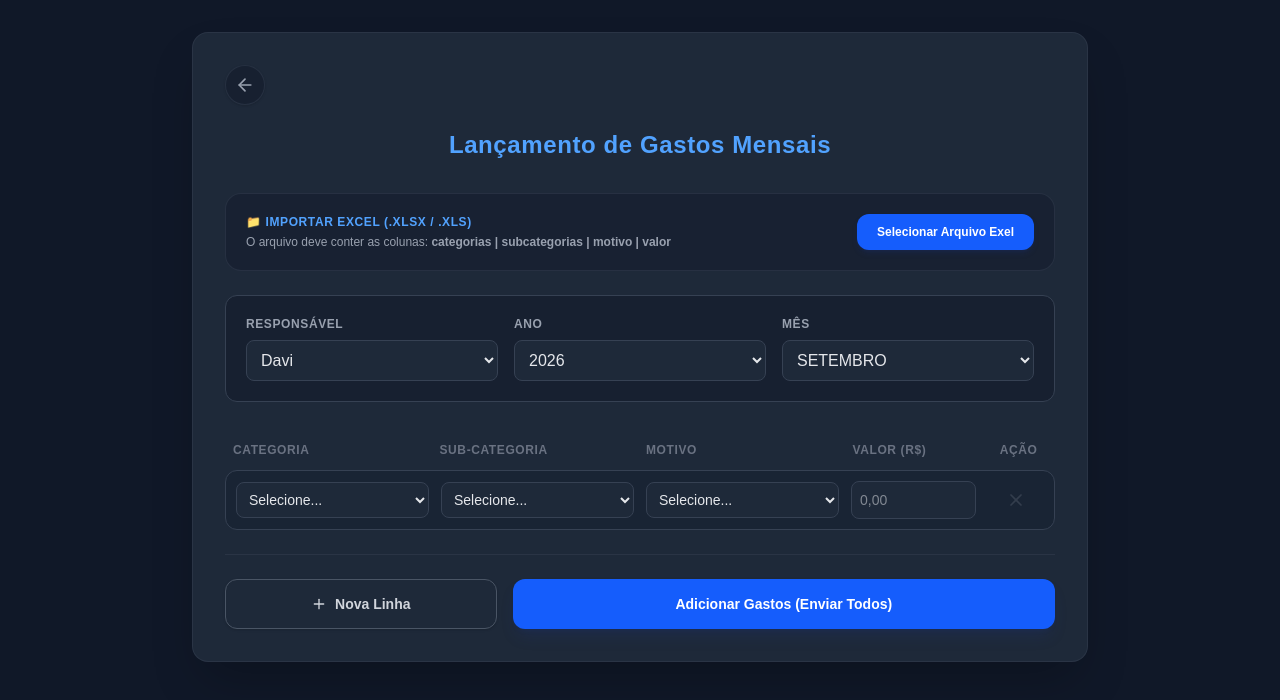
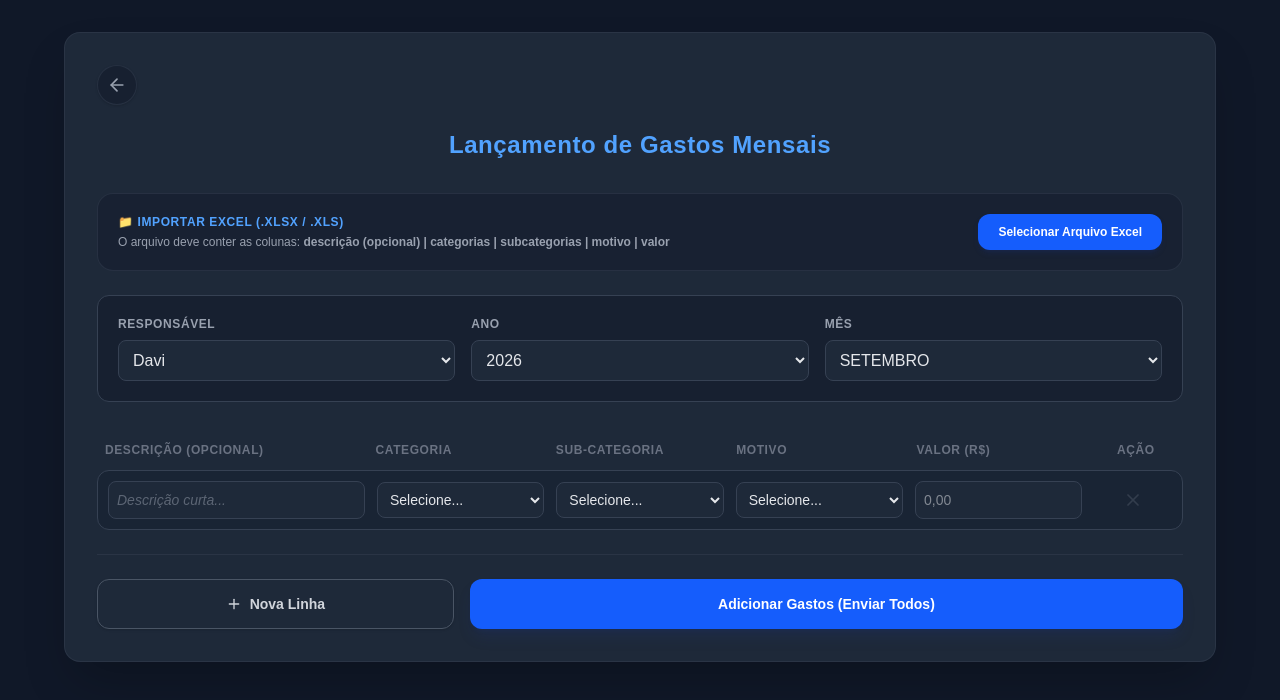
Before and after one commit to DaviGHeleno/Planejamento-Financeiro, a Next.js app in the folder frontend/: page /gastos in a window 1280 px wide. Shown: the top 700 px of the page. Built offline with nearby package versions, Linux system fonts and the light colour scheme.

Commit message:
feat: adiciona coluna visual de descricao nos gastos e corrige rota da API

```diff
--- a/frontend/src/app/gastos/page.tsx
+++ b/frontend/src/app/gastos/page.tsx
@@ -3,10 +3,11 @@
 import { useState } from 'react';
 import Link from 'next/link';
 import * as XLSX from 'xlsx';
-import { ArrowLeft, FileSpreadsheet, Plus, X, AlertCircle, CheckCircle, Loader2 } from 'lucide-react';
+import { ArrowLeft, Plus, X, AlertCircle, CheckCircle, Loader2 } from 'lucide-react';
 
 interface ItemGasto {
   id: string;
+  descricao: string; // Campo apenas visual
   categoria: string;
   subcategoria: string;
   motivo: string;
@@ -23,12 +24,12 @@ export default function GastosPage() {
 
   const anosOpcoes = ['26', '27', '28', '29', '30'];
   const mesesOpcoes = ['JANEIRO', 'FEVEREIRO', 'MARÇO', 'ABRIL', 'MAIO', 'JUNHO', 'JULHO', 'AGOSTO', 'SETEMBRO', 'OUTUBRO', 'NOVEMBRO', 'DEZEMBRO'];
-  const categoriaOpcoes = ['Alimentação', 'Atividade Física', 'Cuidado Pessoal', 'Extras', 'Futilidades', 'Imprevisto', 'Lazer', 'Transporte', 'Carro Novo'];
-  const subcategoriaOpcoes = ['carro', 'uber', 'restaurante', 'lanche', 'supermercado', 'beleza', 'terapia', 'remedio', 'passeios', 'hobbies', 'eventos', 'esportes', 'mimos', 'compras'];
-  const motivoOpcoes = ['AMIGOS', 'ONE', 'FAMILIA', 'GASOLINA', 'CONSERTO', 'PESSOAL', 'NAMORO', 'PRESENTE'];
+  const categoriaOpcoes = ['Alimentação', 'Atividade Física', 'Cuidado Pessoal', 'Extras', 'Futilidades', 'Imprevisto', 'Lazer', 'Transporte', 'CARRO NOVO', 'EUROTRIP'];
+  const subcategoriaOpcoes = ['carro', 'uber', 'restaurante', 'lanche', 'supermercado', 'beleza', 'terapia', 'remedio', 'passeios', 'hobbies', 'eventos', 'gym', 'esportes', 'mimos', 'compras', 'flock'];
+  const motivoOpcoes = ['AMIGOS', 'ONE', 'FAMILIA', 'GASOLINA', 'CONSERTO', 'PESSOAL', 'DAVI', 'PRESENTE'];
 
   const [itens, setItens] = useState<ItemGasto[]>([
-    { id: '1', categoria: '', subcategoria: '', motivo: '', valor: '' }
+    { id: '1', descricao: '', categoria: '', subcategoria: '', motivo: '', valor: '' }
   ]);
 
   const adicionarLinha = () => {
@@ -36,6 +37,7 @@ export default function GastosPage() {
       ...prev,
       {
         id: Date.now().toString(),
+        descricao: '', // Nova linha começa com a descrição vazia
         categoria: prev[prev.length - 1]?.categoria || '',
         subcategoria: prev[prev.length - 1]?.subcategoria || '',
         motivo: prev[prev.length - 1]?.motivo || '',
@@ -95,6 +97,8 @@ export default function GastosPage() {
         }
 
         const novosItens: ItemGasto[] = data.map((row, index) => {
+          // Captura a descrição se ela existir na planilha importada
+          const descricaoKey = Object.keys(row).find(k => k.toLowerCase().includes('descri'));
           const categoriaKey = Object.keys(row).find(k => k.toLowerCase().includes('categor'));
           const subcategoriaKey = Object.keys(row).find(k => k.toLowerCase().includes('sub'));
           const motivoKey = Object.keys(row).find(k => k.toLowerCase().includes('motivo'));
@@ -102,6 +106,7 @@ export default function GastosPage() {
 
           return {
             id: (Date.now() + index).toString(),
+            descricao: descricaoKey ? String(row[descricaoKey]) : '',
             categoria: normalizarOpcaoRigorosa(categoriaKey ? String(row[categoriaKey]) : '', categoriaOpcoes),
             subcategoria: normalizarOpcaoRigorosa(subcategoriaKey ? String(row[subcategoriaKey]) : '', subcategoriaOpcoes),
             motivo: normalizarOpcaoRigorosa(motivoKey ? String(row[motivoKey]) : '', motivoOpcoes),
@@ -162,6 +167,8 @@ export default function GastosPage() {
     mostrarMensagem('Enviando gastos em lote...', 'carregando');
 
     const abaNome = `Mensal ${ano} - ${responsavel}`;
+
+    // A propriedade "descricao" NÃO é enviada no objeto itensParaEnviar
     const itensParaEnviar = itensValidos.map((i) => ({
       mes,
       categoria: i.categoria,
@@ -171,7 +178,10 @@ export default function GastosPage() {
     }));
 
     try {
-      const response = await fetch('http://localhost:3000/api/gasto', {
+      const API_URL = process.env.NEXT_PUBLIC_API_URL || 'http://localhost:3000';
+
+      // ROTAS CORRIGIDAS: /api/gasto (no singular) para combinar com o Backend
+      const response = await fetch(`${API_URL}/api/gasto`, {
         method: 'POST',
         headers: { 'Content-Type': 'application/json' },
         body: JSON.stringify({ aba: abaNome, itens: itensParaEnviar }),
@@ -180,7 +190,7 @@ export default function GastosPage() {
       const data = await response.json();
       if (response.ok) {
         mostrarMensagem(`${itensParaEnviar.length} gasto(s) cadastrado(s) na aba "${abaNome}" com sucesso!`, 'sucesso');
-        setItens([{ id: Date.now().toString(), categoria: '', subcategoria: '', motivo: '', valor: '' }]);
+        setItens([{ id: Date.now().toString(), descricao: '', categoria: '', subcategoria: '', motivo: '', valor: '' }]);
       } else {
         mostrarMensagem(data.error || 'Erro ao salvar gastos na base de dados.', 'erro');
       }
@@ -193,9 +203,9 @@ export default function GastosPage() {
 
   return (
     <div className="min-h-screen bg-gray-900 text-white p-6 md:p-8">
-      <div className="max-w-4xl mx-auto bg-gray-800 p-6 md:p-8 rounded-2xl shadow-2xl border border-gray-700/50">
+      <div className="max-w-6xl mx-auto bg-gray-800 p-6 md:p-8 rounded-2xl shadow-2xl border border-gray-700/50">
 
-        {/* BOTÃO DE VOLTAR REDONDO COM ÍCONE */}
+        {/* BOTÃO DE VOLTAR */}
         <div className="mb-6">
           <Link
             href="/"
@@ -215,12 +225,11 @@ export default function GastosPage() {
           {/* BOTÃO DE UPLOAD DE EXCEL */}
           <div className="bg-gray-900/40 p-5 rounded-2xl border border-gray-700/50 flex flex-col md:flex-row items-center justify-between gap-4">
             <div>
-              <h3 className="text-xs font-bold uppercase tracking-wider text-blue-400 mb-1">📁 Importar Excel (.xlsx / .xls)
-              </h3>
-              <p className="text-xs text-gray-400">O arquivo deve conter as colunas: <strong>categorias | subcategorias | motivo | valor</strong></p>
+              <h3 className="text-xs font-bold uppercase tracking-wider text-blue-400 mb-1">📁 Importar Excel (.xlsx / .xls)</h3>
+              <p className="text-xs text-gray-400">O arquivo deve conter as colunas: <strong>descrição (opcional) | categorias | subcategorias | motivo | valor</strong></p>
             </div>
             <label className="cursor-pointer bg-blue-600 hover:bg-blue-500 text-white font-bold px-5 py-2.5 rounded-xl text-xs transition-all shadow-md shadow-blue-900/20 text-center">
-              <span>Selecionar Arquivo Exel</span>
+              <span>Selecionar Arquivo Excel</span>
               <input type="file" accept=".xlsx, .xls" onChange={handleFileUpload} className="hidden" />
             </label>
           </div>
@@ -248,12 +257,13 @@ export default function GastosPage() {
             </div>
           </div>
 
-          {/* LISTA DINÂMICA */}
-          <div className="space-y-3 pt-4">
-            <div className="hidden md:grid md:grid-cols-12 gap-3 text-xs font-bold uppercase text-gray-500 px-2 tracking-wider">
-              <span className="col-span-3">Categoria</span>
-              <span className="col-span-3">Sub-categoria</span>
-              <span className="col-span-3">Motivo</span>
+          {/* LISTA DINÂMICA (Grid perfeito usando 12 colunas do Tailwind) */}
+          <div className="space-y-3 pt-4 overflow-x-auto">
+            <div className="hidden md:grid md:grid-cols-12 gap-3 text-xs font-bold uppercase text-gray-500 px-2 tracking-wider min-w-[800px]">
+              <span className="col-span-3">Descrição (Opcional)</span>
+              <span className="col-span-2">Categoria</span>
+              <span className="col-span-2">Sub-categoria</span>
+              <span className="col-span-2">Motivo</span>
               <span className="col-span-2">Valor (R$)</span>
               <span className="col-span-1 text-center">Ação</span>
             </div>
@@ -267,9 +277,20 @@ export default function GastosPage() {
               const errorMotivo = !item.motivo && item.valor.trim() !== '';
 
               return (
-                <div key={item.id} className="grid grid-cols-1 md:grid-cols-12 gap-3 bg-gray-900/30 border border-gray-700 p-2.5 rounded-xl items-center hover:bg-gray-800/80 transition-colors">
+                <div key={item.id} className="grid grid-cols-1 md:grid-cols-12 gap-3 bg-gray-900/30 border border-gray-700 p-2.5 rounded-xl items-center hover:bg-gray-800/80 transition-colors min-w-[800px]">
 
+                  {/* CAMPO DE DESCRIÇÃO (Visual, col-span-3) */}
                   <div className="col-span-3">
+                    <input
+                      type="text"
+                      placeholder="Descrição curta..."
+                      value={item.descricao}
+                      onChange={(e) => atualizarItem(item.id, 'descricao', e.target.value)}
+                      className="w-full bg-gray-800 border border-gray-700 rounded-lg p-2 text-sm text-gray-400 outline-none transition-all focus:border-gray-500 focus:ring-1 focus:ring-gray-500 italic"
+                    />
+                  </div>
+
+                  <div className="col-span-2">
                     <select
                       value={item.categoria}
                       onChange={(e) => atualizarItem(item.id, 'categoria', e.target.value)}
@@ -280,7 +301,7 @@ export default function GastosPage() {
                     </select>
                   </div>
 
-                  <div className="col-span-3">
+                  <div className="col-span-2">
                     <select
                       value={item.subcategoria}
                       onChange={(e) => atualizarItem(item.id, 'subcategoria', e.target.value)}
@@ -291,7 +312,7 @@ export default function GastosPage() {
                     </select>
                   </div>
 
-                  <div className="col-span-3">
+                  <div className="col-span-2">
                     <select
                       value={item.motivo}
                       onChange={(e) => atualizarItem(item.id, 'motivo', e.target.value)}
```
